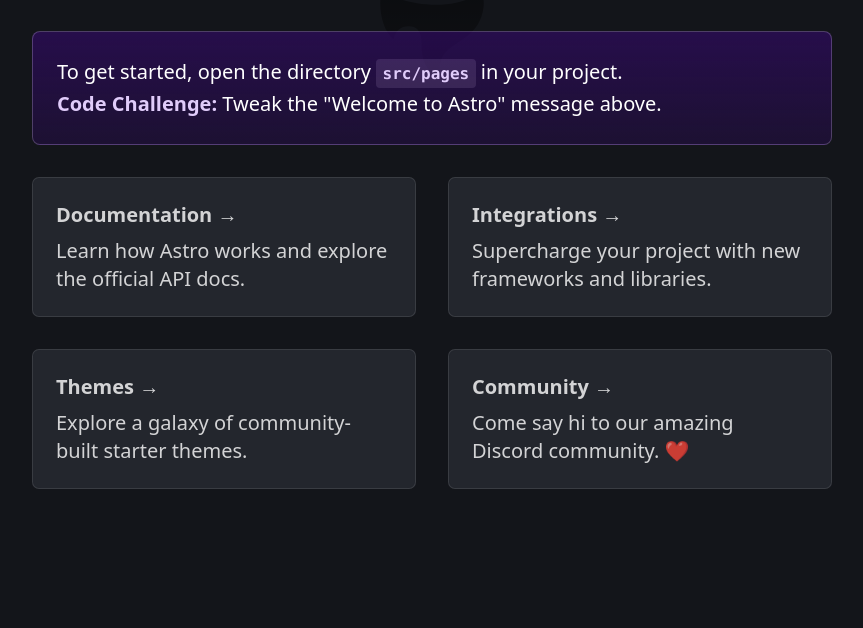
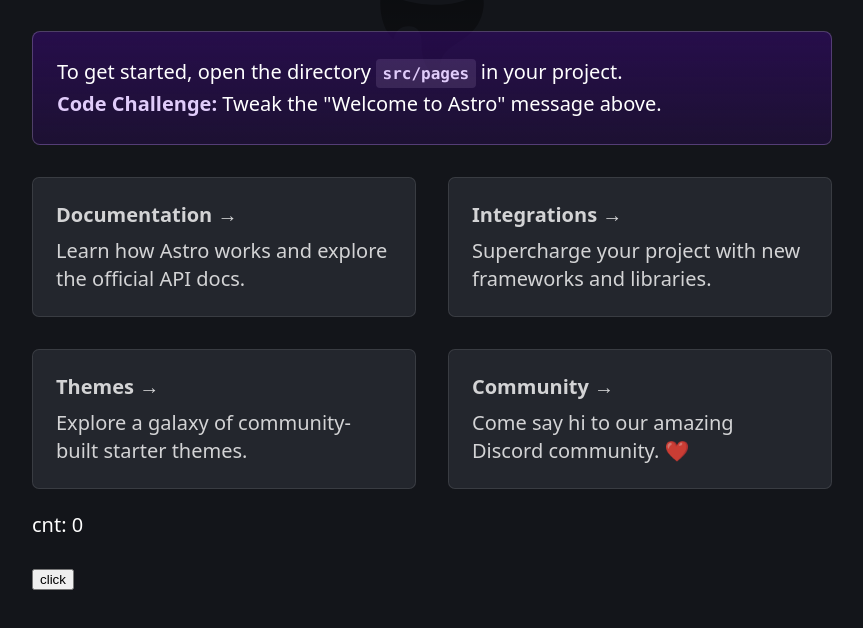
Before and after one commit to 10tera/10tera.github.io, an Astro site: page / in a window 1280 px wide. Shown: the part 164-792 px from the top of the page, without its empty margins (208-1071 px from the left). Built offline with nearby package versions, Linux system fonts and the light colour scheme; Astro itself is replaced by a stand-in of ours.

Commit message:
test: add react test

```diff
--- /dev/null
+++ b/src/components/TestReact.tsx
@@ -0,0 +1,19 @@
+import { useState } from "react";
+
+export const TestReact = () => {
+  const [cnt, setCnt] = useState(0);
+
+  return (
+    <div>
+      <p>cnt: {cnt}</p>
+      <button
+        type="button"
+        onClick={() => {
+          setCnt((p) => p + 1);
+        }}
+      >
+        click
+      </button>
+    </div>
+  );
+};
--- a/src/pages/index.astro
+++ b/src/pages/index.astro
@@ -1,6 +1,7 @@
 ---
 import Layout from "../layouts/Layout.astro";
 import Card from "../components/Card.astro";
+import { TestReact } from "../components/TestReact";
 ---
 
 <Layout title="Welcome to Astro.">
@@ -61,6 +62,7 @@
         body="Come say hi to our amazing Discord community. ❤️"
       />
     </ul>
+    <TestReact client:load />
   </main>
 </Layout>
 
```
